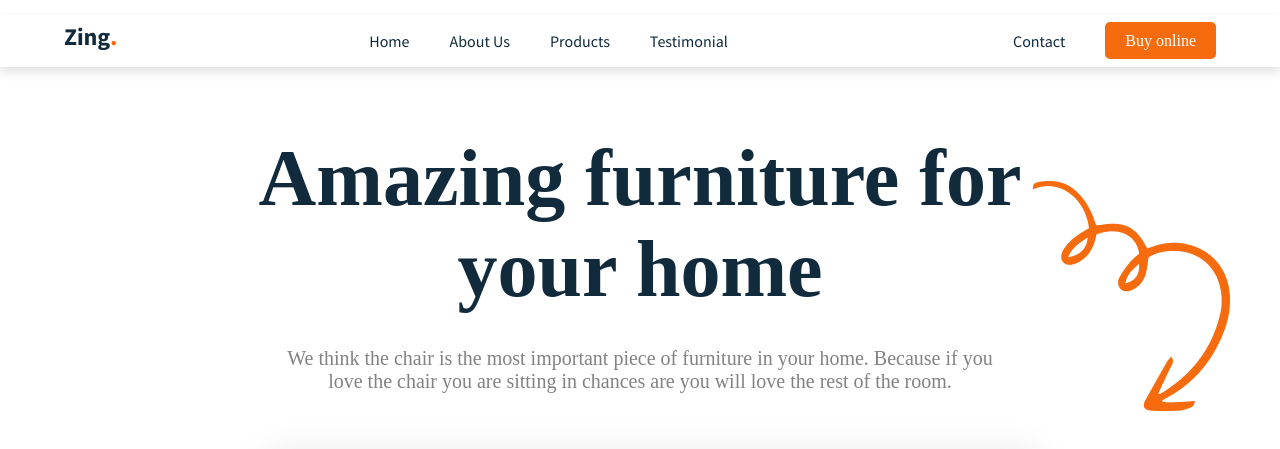
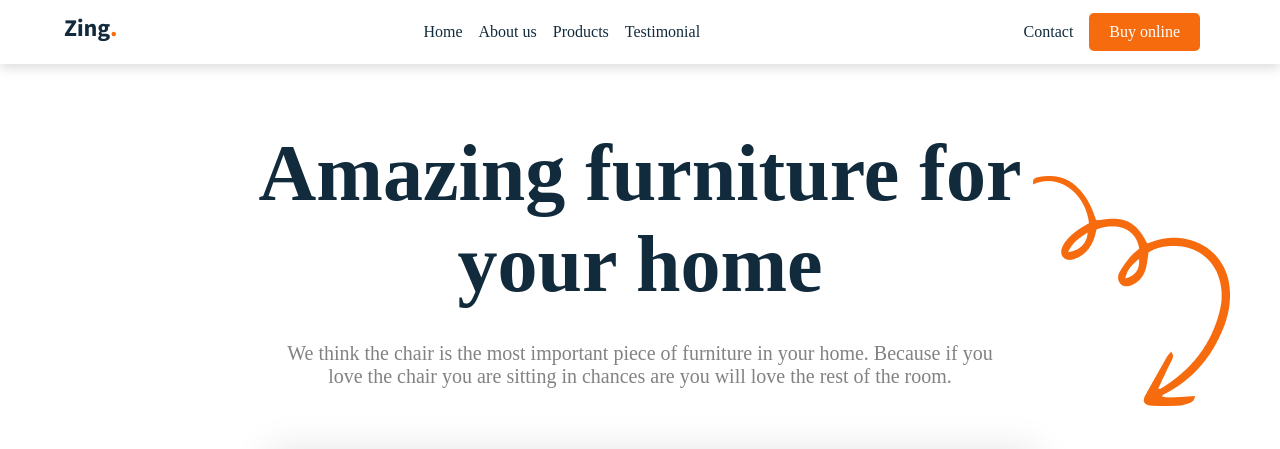
Before and after one commit to Lovelyfin00/zing-home-decor, a React app: page / in a window 1280 px wide. Shown: the top 449 px of the page. Built offline with nearby package versions, Linux system fonts and the light colour scheme.

Commit message:
made the header responsive

```diff
--- a/public/index.html
+++ b/public/index.html
@@ -24,6 +24,14 @@
       work correctly both with client-side routing and a non-root public URL.
       Learn how to configure a non-root public URL by running `npm run build`.
     -->
+    <!-- font-awesome -->
+    <link
+      rel="stylesheet"
+      href="https://cdnjs.cloudflare.com/ajax/libs/font-awesome/5.12.0/css/all.min.css"
+      integrity="sha512-c93ifPoTvMdEJH/rKIcBx//AL1znq9+4/RmMGafI/vnTFe/dKwnn1uoeszE2zJBQTS1Ck5CqSBE+34ng2PthJg=="
+      crossorigin="anonymous"
+      referrerpolicy="no-referrer"
+    />
     <title>Zing Home Decor</title>
   </head>
   <body>
--- a/src/Header.js
+++ b/src/Header.js
@@ -2,38 +2,41 @@ import logo from './img/Logo.png'
 
 export const Header = () => {
     return (
-        <header className='nav-shadow'>
-            <nav className='container d-flex flex-wrap justify-content-between align-items-center'>
-                <div>
+        <nav className="navbar">
+            <div className="nav-center">
+                <div className="nav-header">
                     <a href="index.html"><img src={logo} alt='logo' /></a>
+                    <button type="button" className="nav-toggle" id="nav-toggle">
+                        <i className="fas fa-bars"></i>
+                    </button>
                 </div>
-                <div>
-                    <ul className='d-flex justify-content-between links-style list-style align-items-center'>
-                        <li className=''>
-                            <a href="index.html" className='text-main-dark'>Home</a>
+                <ul className="nav-links" id="nav-links">
+                    <li>
+                        <a href="#home" className="nav-link"> Home </a>
                     </li>
-                        <li className='header-margin'>
-                            <a href="#about-us" className='text-main-dark'>About Us</a>
+
+                    <li>
+                        <a href="#about-us" className="nav-link"> About us </a>
                     </li>
-                        <li className='header-margin'>
-                            <a href="#products" className='text-main-dark'>Products</a>
+
+                    <li>
+                        <a href="#products" className="nav-link"> Products </a>
                     </li>
-                        <li className='header-margin margin-right testimonial-link'>
-                            <a href="#testimonial" className='text-main-dark'>Testimonial</a>
+
+                    <li>
+                        <a href="#testimonial" className="nav-link"> Testimonial</a>
                     </li>
                 </ul>
-                </div>
-                <div>
-                    <ul className='d-flex justify-content-between align-items-center contact-div list-style'>
-                        <li className=''>
-                            <a href="#contact" className='text-main-dark'>Contact</a>
+
+                <ul className="nav-links second-nav-section" id="nav-links">
+                    <li>
+                        <a href="#contact" className='nav-link'>Contact</a>
                     </li>
-                        <li className='header-margin'>
-                            <a href="#buy-online" className='buy-online'>Buy online</a>
+                    <li>
+                        <a href="#buy-online" className='nav-link buy-online'>Buy online</a>
                     </li>
                 </ul>
             </div>
       </nav>
-        </header>
     )
 }
--- a/src/css/header.css
+++ b/src/css/header.css
@@ -1,3 +1,7 @@
+html{
+  scroll-behavior: smooth;
+}
+
 body {
   margin: 0;
   padding: 0;
@@ -26,54 +30,135 @@ body {
   align-items: center;
 }
 
-.links-style{
-  width: 60%;
+.navbar {
+  position: fixed;
+  top: 0;
+  left: 0;
+  width: 100%;
+  background-color: white;
+  box-shadow: 0px 5px 10px rgba(0, 0, 0, 0.12);
+  z-index: 2;
+  height: 4rem;
+  display: flex;
+  align-items: center;
 }
 
-.contact-div{
-  width: 30%;
+.nav-icons {
+  display: none;
 }
 
-.list-style{
+.nav-center {
+  width: 90vw;
+  max-width: 1170px;
+  margin: 0 auto;
+}
+
+.nav-header {
+  display: flex;
+  justify-content: space-between;
+  align-items: center;
+  margin-top: 19.3rem;
+}
+
+.nav-toggle {
+  background: transparent;
+  border: none;
+  outline: none;
+  font-size: 1.5rem;
+  color: var(--main-color-dark);
+  cursor: pointer;
+  transition: all 0.3s linear;
+}
+
+.nav-toggle:hover {
+  transform: scale(1.2);
+}
+
+.nav-links li{
   list-style: none;
 }
 
-.list-style a{
+.nav-link {
+  display: block;
+  padding: 1rem 2rem;
+  transition: all 0.3s linear;
+  color: var(--main-color-dark);
+  cursor: pointer;
   text-decoration: none;
   font-size: 16px;
 }
 
-.list-style a:hover{
+.nav-link:hover {
   color: var(--secondary-color-orange);
 }
 
-.header-margin{
-  margin-left: 2.5rem;
-  white-space: nowrap;
-}
-
-.margin-right{
-  margin-right: 2rem;
-}
-
-.buy-online{
+.nav-link.buy-online{
   background-color: var(--secondary-color-orange);
   padding: 10px 20px;
   color: white;
   border-radius: 5px;
 }
 
-.list-style .header-margin .buy-online:hover{
+.nav-link.buy-online:hover{
   color: white;
 }
 
-.nav-shadow{
-  margin-top: 15px;
-  box-shadow: 0px 5px 10px rgba(0, 0, 0, 0.12);
+/* nav toggle functionality */
+.nav-links {
+  overflow: hidden;
+  transition: all 0.3s linear;
+  margin-bottom: 0;
+  padding-left: 0;
+  width: 40%;
+  background-color: white;
+  visibility: hidden;
 }
 
-@media screen and (max-width: 425px) {
-  .testimonial-link{
+.nav-links.second-nav-section{
+  margin-top: 0;
+}
+
+.show-links-mobile {
+  visibility: visible;
+}
+
+/* nav at bigger screen size */
+@media screen and (min-width: 992px) {
+  /* hide nav toggle button */
+  .nav-toggle {
     display: none;
   }
+
+  /* show links */
+  .nav-links {
+    height: auto;
+    display: flex;
+    margin-bottom:initial;
+    margin-top: 0;
+    width:auto;
+    align-items: center;
+    visibility: visible;
+  }
+
+  .nav-center {
+    width: 90vw;
+    display: flex;
+    justify-content: space-between;
+    align-items: center;
+    /* optional */
+    flex-wrap: wrap;
+  }
+
+  .nav-header {
+    padding: 0 0;
+    margin-top: 0;
+  }
+
+  .nav-link {
+    padding: 0 0;
+  }
+
+  .nav-link {
+    margin-right: 1rem;
+  }
 }
--- a/src/css/hero.css
+++ b/src/css/hero.css
@@ -12,6 +12,7 @@
     font-size: 5rem;
     margin-bottom: 2rem;
     color: var(--main-color-dark);
+    margin-top: 8rem;
 }
 
 .hero-text p {
--- a/src/css/products.css
+++ b/src/css/products.css
@@ -1,3 +1,21 @@
+.list-style div li{
+    list-style: none;
+}
+
+.list-style a{
+    text-decoration: none;
+    font-size: 16px;
+}
+
+.header-margin{
+    margin-left: 2.5rem;
+    white-space: nowrap;
+}
+
+.margin-right{
+    margin-right: 2rem;
+}
+
 .products-section{
     margin-top: 4rem;
 }
--- a/src/css/testimonial.css
+++ b/src/css/testimonial.css
@@ -67,3 +67,24 @@
         margin-top: 8rem;
     }
 }
+
+@media screen and (max-width: 768px) {
+    .testimonial-section{
+        padding: 2rem;
+    }
+
+    .customer-img-div{
+        margin: auto;
+    }
+
+    .customer-comment{
+        width: 100%;
+    }
+}
+
+@media screen and (max-width: 425px) {
+    .customer-img{
+        width: 15rem;
+        object-fit: contain;
+    }
+}
```
Also changed, not shown: README.md. Lines whose indentation alone changed are shown as unchanged.
